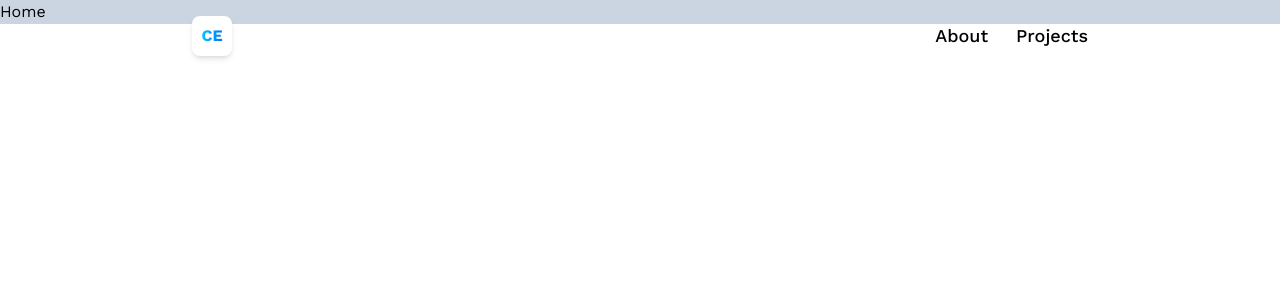
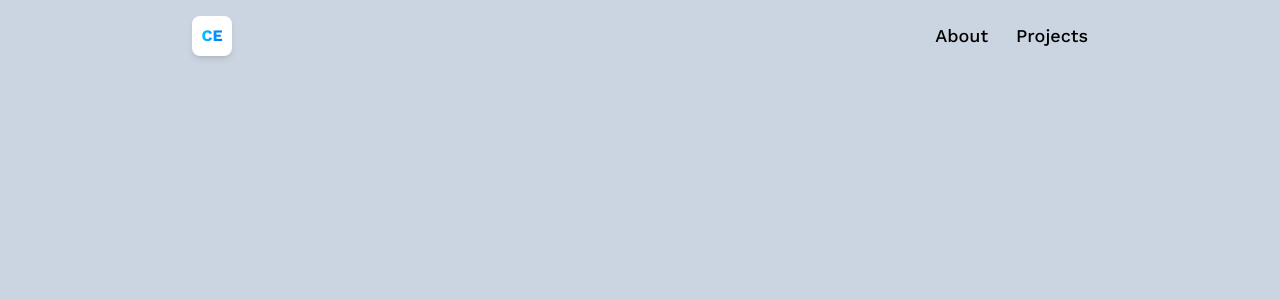
Before and after one commit to Thornrose/portfolio-threejs, a React (Vite) app: page / in a window 1280 px wide. Shown: the top 300 px of the page. Built offline with nearby package versions, Linux system fonts and the light colour scheme.

Commit message:
add react-three/fiber

```diff
--- a/package.json
+++ b/package.json
@@ -10,6 +10,7 @@
     "preview": "vite preview"
   },
   "dependencies": {
+    "@react-three/fiber": "^8.15.13",
     "react": "^18.2.0",
     "react-dom": "^18.2.0",
     "react-router-dom": "^6.21.1"
--- a/src/pages/Home.jsx
+++ b/src/pages/Home.jsx
@@ -1,6 +1,16 @@
+{/* <div className="absolute top-28 left-0 right-0 z-10 flex items-center justify-center">
+  POPUP
+</div> */}
+
+import { Canvas } from '@react-three/fiber';
+
 const Home = () => {
   return (
-    <div>Home</div>
+    <section className="w-full h-screen relative">
+      <Canvas>
+
+      </Canvas>
+    </section>
   )
 }
 
```
Also changed, not shown: 1 other file (tests, documents, lock files or other folders).
